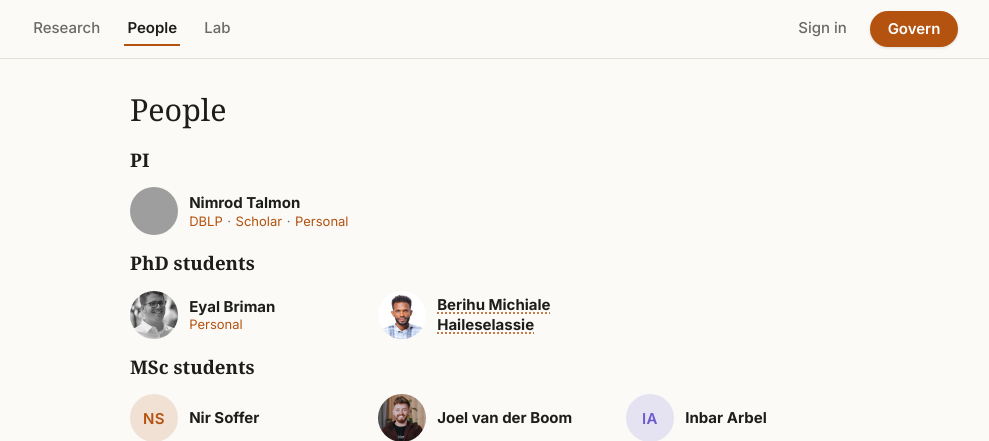
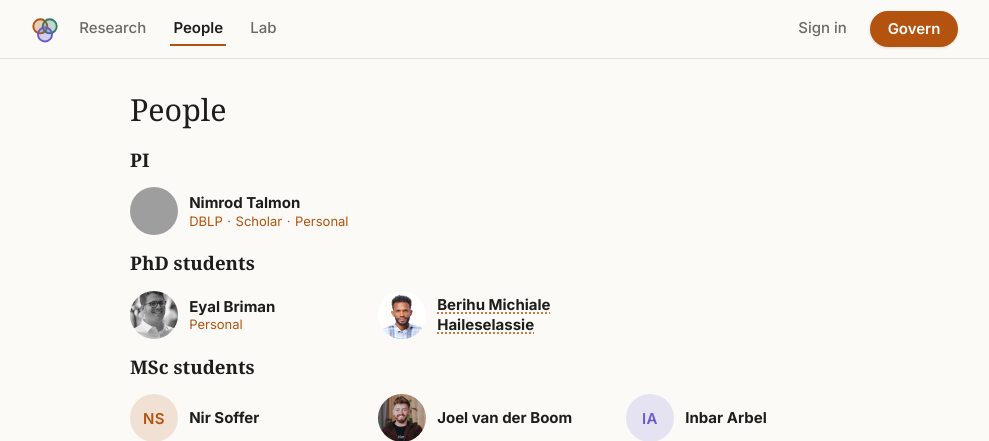
Before and after one commit to nimrodtalmon/BGULAB, a FastAPI app: page /people in a window 1280 px wide. Shown: the top 441 px of the page, without its empty margins (146-1135 px from the left). Run offline with FastAPI, Linux system fonts and the light colour scheme; grey boxes are pictures that could not be loaded.

Commit message:
round 25: #103 softer dark mode, a drawn logo
Co-Authored-By: Claude Opus 5.5 <noreply@anthropic.com>
Claude-Session: https://claude.ai/code/session_01KZsDR1sbMEU1BZdoQ2aNnz

```diff
--- a/static/style.css
+++ b/static/style.css
@@ -9,10 +9,11 @@
 }
 @media (prefers-color-scheme: dark) {
   :root {
-    --bg: #161615; --fg: #e9e7e2; --muted: #9b9890; --line: #2e2d2a;
-    --accent: #f08a3e; --accent-fg: #1d1209; --code-bg: #232220;
-    --add: #1e3326; --del: #3a2220; --ok: #6cc4a8; --err: #e08a8a;
-    --t1: #f08a3e; --t2: #6cc4a8; --t3: #a99cf0;
+    /* a soft charcoal, not black; muted accents */
+    --bg: #2a2927; --fg: #ecebe6; --muted: #aaa79f; --line: #42403c;
+    --accent: #d9935f; --accent-fg: #221a12; --code-bg: #353431;
+    --add: #2c4234; --del: #4a302d; --ok: #8cbfad; --err: #e0a0a0;
+    --t1: #d9935f; --t2: #8cbfad; --t3: #b2a8e6;
   }
 }
 * { box-sizing: border-box; }
@@ -50,6 +51,9 @@ a.govern {
   transition: filter .15s, box-shadow .15s;
 }
 a.govern:hover, a.govern.here { filter: brightness(1.1); box-shadow: 0 2px 8px rgba(0, 0, 0, .16); }
+a.logo { display: flex; line-height: 0; margin-right: -.25rem; }
+a.logo svg { transition: transform .3s; }
+a.logo:hover svg { transform: rotate(120deg); }
 .menu-toggle { display: none; }
 .burger { display: none; }
 @media (max-width: 640px) {
--- a/templates/base.html
+++ b/templates/base.html
@@ -7,6 +7,7 @@
 <link rel="preconnect" href="https://fonts.googleapis.com">
 <link rel="preconnect" href="https://fonts.gstatic.com" crossorigin>
 <link rel="stylesheet" href="https://fonts.googleapis.com/css2?family=Inter:wght@400;500;600;700&family=Source+Serif+4:ital,opsz,wght@0,8..60,400;0,8..60,600;0,8..60,700;1,8..60,400&display=swap">
+<link rel="icon" href="/static/logo.svg" type="image/svg+xml">
 <link rel="stylesheet" href="/static/style.css">
 </head>
 <body>
@@ -14,6 +15,13 @@
   <div class="bar">
     <input type="checkbox" id="menu" class="menu-toggle">
     <label for="menu" class="burger" aria-label="Menu"><span></span></label>
+    <a class="logo" href="/" title="Digital Cooperation Lab" aria-label="Digital Cooperation Lab, home">
+      <svg viewBox="0 0 32 32" width="30" height="30" aria-hidden="true"><g fill-opacity=".28" stroke-width="2">
+        <circle cx="11" cy="13.1" r="7.5" style="fill:var(--t1);stroke:var(--t1)"/>
+        <circle cx="21" cy="13.1" r="7.5" style="fill:var(--t2);stroke:var(--t2)"/>
+        <circle cx="16" cy="21.8" r="7.5" style="fill:var(--t3);stroke:var(--t3)"/>
+      </g></svg>
+    </a>
     <nav class="links">
       {% for href, label in nav %}<a href="{{ href }}"{% if request.url.path == href %} class="here"{% endif %}>{{ label }}</a>{% endfor %}
       {% if lab %}
```
Also changed, not shown: static/logo.svg (added).
